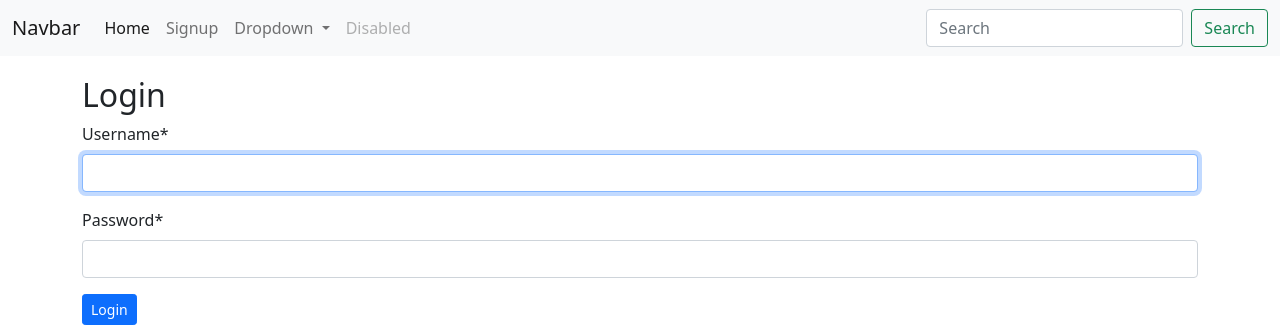
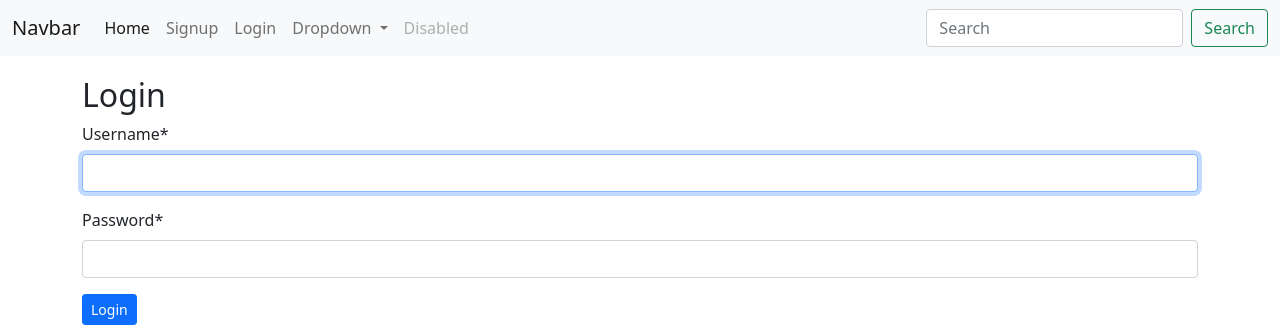
Before and after one commit to rezasdsju/blog_project_django, a Django app: page /account/login/ in a window 1280 px wide. Shown: the top 329 px of the page. Run offline with Django 5.2, Linux system fonts and the light colour scheme; some libraries are stand-ins or nearby versions.

Commit message:
feat: add login-logout functionality

```diff
--- a/App_Login/urls.py
+++ b/App_Login/urls.py
@@ -5,4 +5,5 @@ app_name = 'App_Login'
 urlpatterns = [
     path('signup/', views.signup, name='signup'),
     path('login/',views.login_page,name='login'),
+    path('logout/', views.logout_user, name='logout')
 ]
--- a/App_Login/views.py
+++ b/App_Login/views.py
@@ -3,6 +3,7 @@ from django.contrib.auth.forms import UserCreationForm, AuthenticationForm
 from django.contrib.auth import login, authenticate, logout
 from django.shortcuts import HttpResponseRedirect
 from django.urls import reverse
+from django.contrib.auth.decorators import login_required
 def signup(request):
     form = UserCreationForm()
     registered = False
@@ -28,3 +29,8 @@ def login_page(request):
                 login(request, user)
                 return HttpResponseRedirect(reverse('index'))
     return render(request, 'App_Login/login.html',context={'form':form})
+
+@login_required
+def logout_user(request):
+    logout(request)
+    return HttpResponseRedirect(reverse('index'))
--- a/blog_project_django/settings.py
+++ b/blog_project_django/settings.py
@@ -130,6 +130,10 @@ STATICFILES_DIRS = [STATIC_DIR,]
 MEDIA_ROOT = MEDIA_DIR
 MEDIA_URL = '/media/'
 
+
+
+LOGIN_URL = '/account/login/'
+
 # Default primary key field type
 # https://docs.djangoproject.com/en/5.2/ref/settings/#default-auto-field
 
--- a/templates/base.html
+++ b/templates/base.html
@@ -19,9 +19,21 @@
         <li class="nav-item">
           <a class="nav-link active" aria-current="page" href="{% url 'index' %}">Home</a>
         </li>
+
+        {% if user.is_authenticated %}
+        <li class="nav-item">
+          <a class="nav-link" href="{% url 'App_Login:logout' %}">Logout</a>
+        </li>
+        {% else %}
+
         <li class="nav-item">
           <a class="nav-link" href="{% url 'App_Login:signup' %}">Signup</a>
         </li>
+        <li class="nav-item">
+          <a class="nav-link" href="{% url 'App_Login:login' %}">Login</a>
+        </li>
+{% endif %}
+
         <li class="nav-item dropdown">
           <a class="nav-link dropdown-toggle" href="#" id="navbarDropdown" role="button" data-bs-toggle="dropdown" aria-expanded="false">
             Dropdown
```
Also changed, not shown: db.sqlite3.
